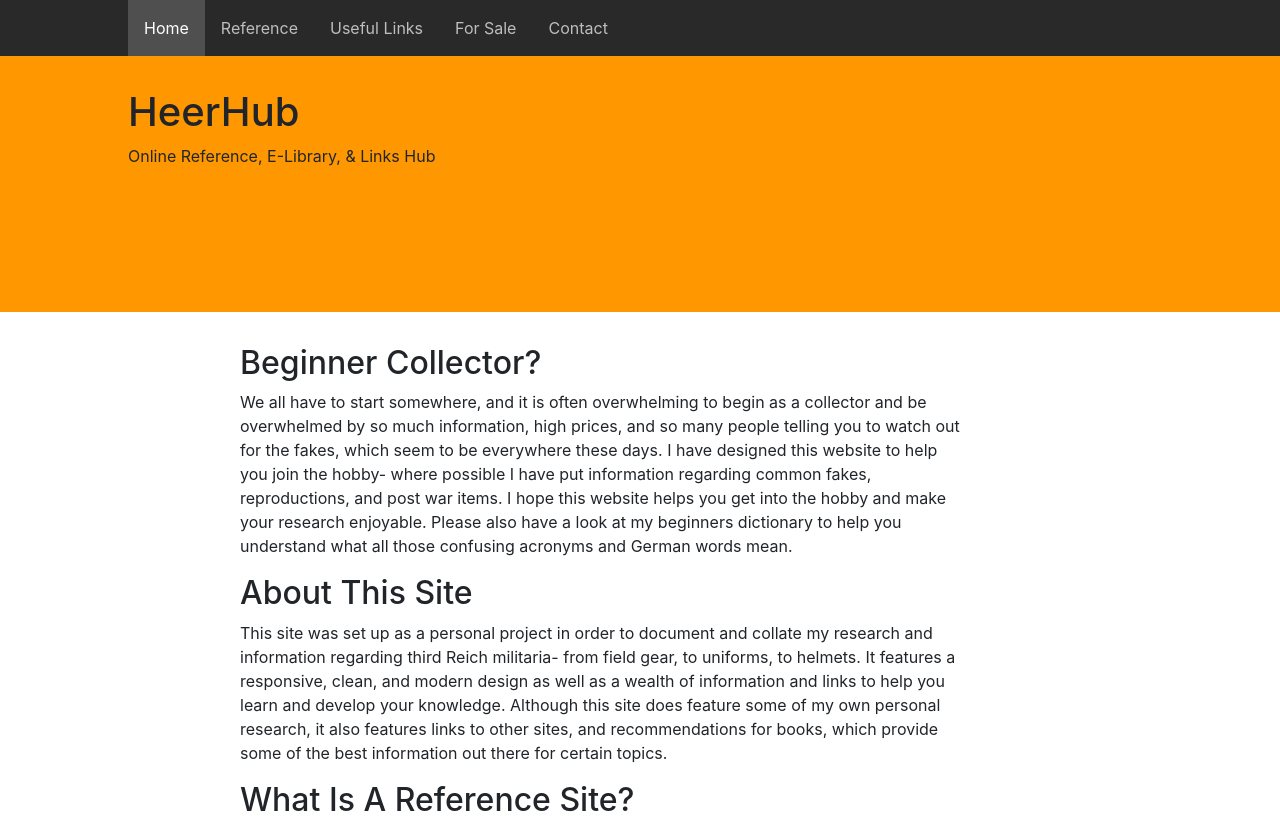
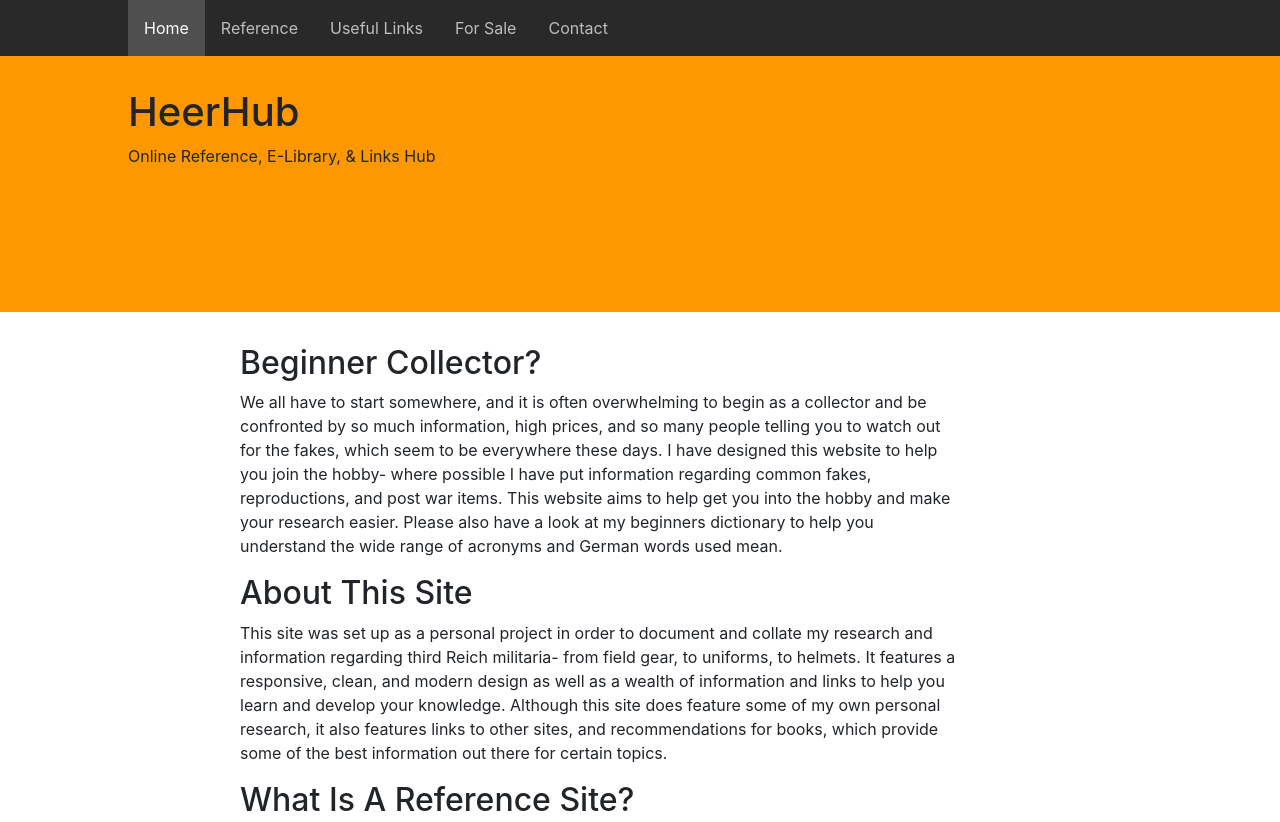
Before and after one commit to HeerHub/heerhub.github.io, a plain HTML site: page index.html in a window 1280 px wide. Shown: the top 822 px of the page. Drawn offline with nearby package versions, Linux system fonts and the light colour scheme.

Commit message:
Change to Intro text

```diff
--- a/index.html
+++ b/index.html
@@ -78,8 +78,8 @@
     <!--PAGE CONTENT-->
 	<div class="container-fluid">
 		<h2>Beginner Collector?</h2>
-			<p>We all have to start somewhere, and it is often overwhelming to begin as a collector and be overwhelmed by so much information, high prices, and so many people telling you to watch out for the fakes, which seem to be everywhere these days. I have designed this website
-			to help you join the hobby- where possible I have put information regarding common fakes, reproductions, and post war items. I hope this website helps you get into the hobby and make your research enjoyable. Please also have a look at my beginners dictionary to help you understand what all those confusing acronyms and German words mean. </p>
+			<p>We all have to start somewhere, and it is often overwhelming to begin as a collector and be confronted by so much information, high prices, and so many people telling you to watch out for the fakes, which seem to be everywhere these days. I have designed this website
+			to help you join the hobby- where possible I have put information regarding common fakes, reproductions, and post war items. This website aims to help get you into the hobby and make your research easier. Please also have a look at my beginners dictionary to help you understand the wide range of acronyms and German words used mean. </p>
 
 		<h2>About This Site</h2>
 			<p>This site was set up as a personal project in order to document and collate my research and information
```
